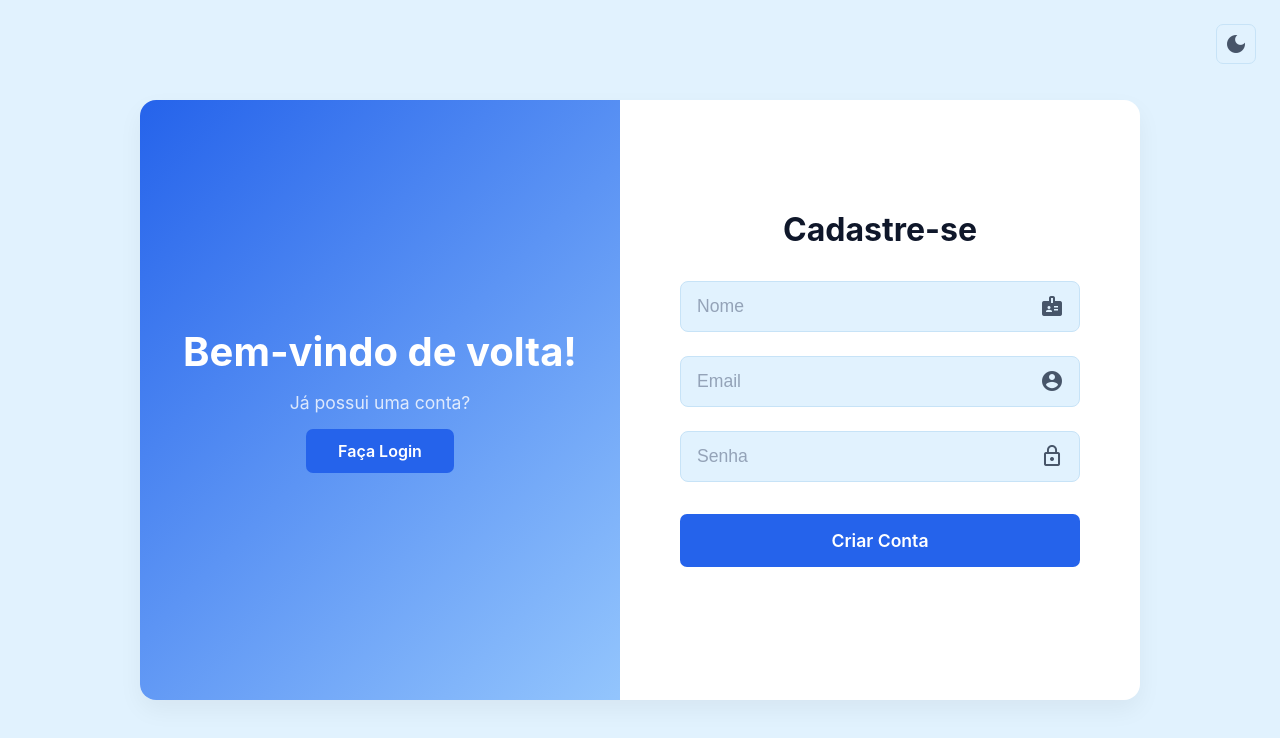
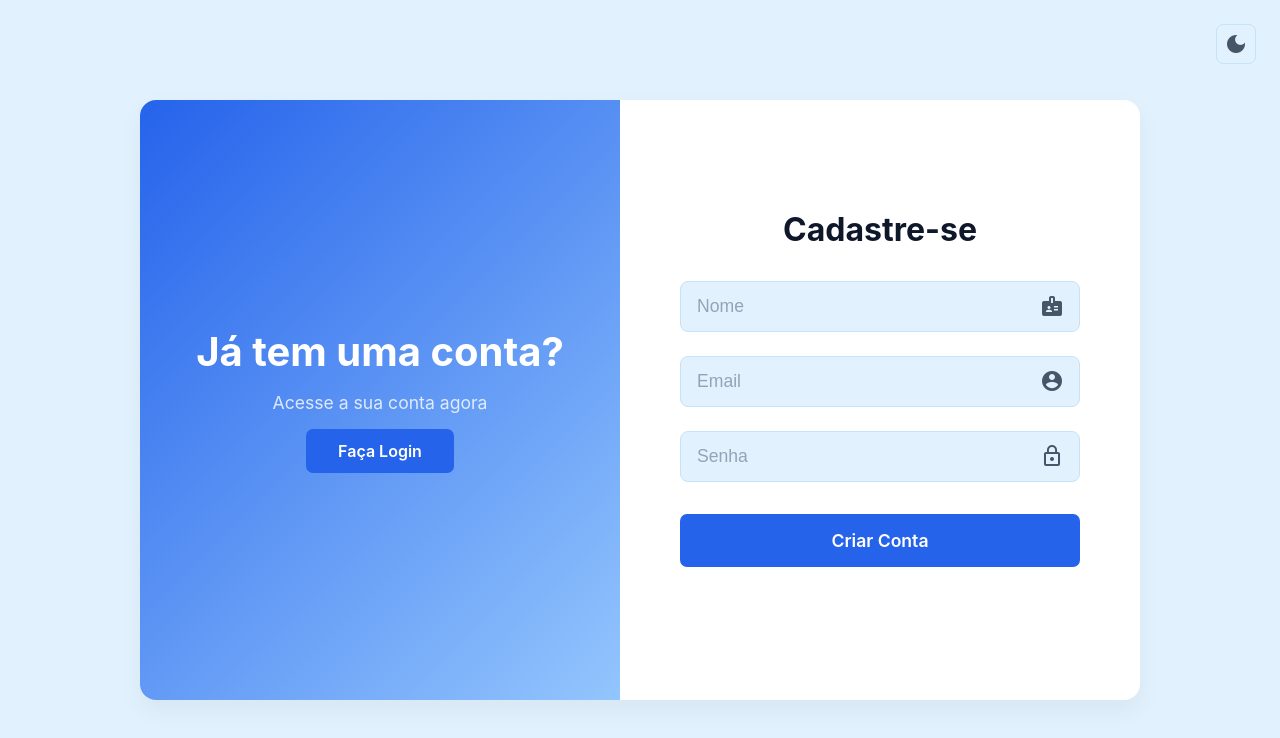
Before and after one commit to nuvim/SCLM-frontend, a React (Vite) app: page /cadastro in a window 1280 px wide. Shown: the top 738 px of the page. Built offline with nearby package versions, Linux system fonts and the light colour scheme.

Commit message:
fix cadastro

```diff
--- a/src/paginas/Login/Cadastro.jsx
+++ b/src/paginas/Login/Cadastro.jsx
@@ -29,8 +29,8 @@ export default function Cadastro() {
       <div className="login-card">
         {/* lado esquerdo decorativo agora eh Login */}
         <div className="login-decorativo">
-          <h1>Bem-vindo de volta!</h1>
-          <p>Já possui uma conta?</p>
+          <h1>Já tem uma conta?</h1>
+          <p>Acesse a sua conta agora</p>
           <button className="btn-secundario" onClick={() => navegar('/login')}>Faça Login</button>
         </div>
 
```
